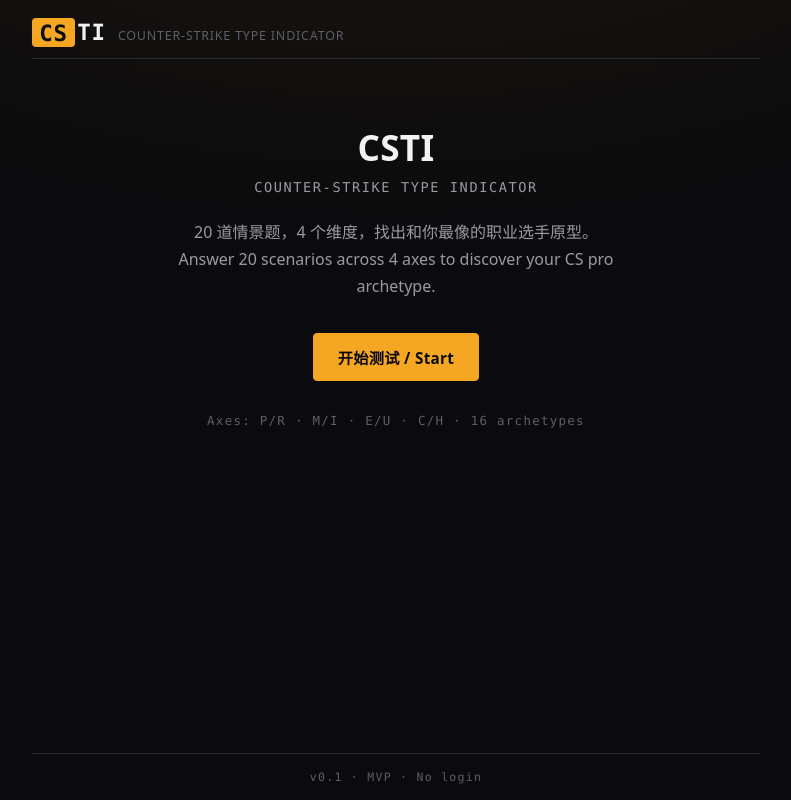
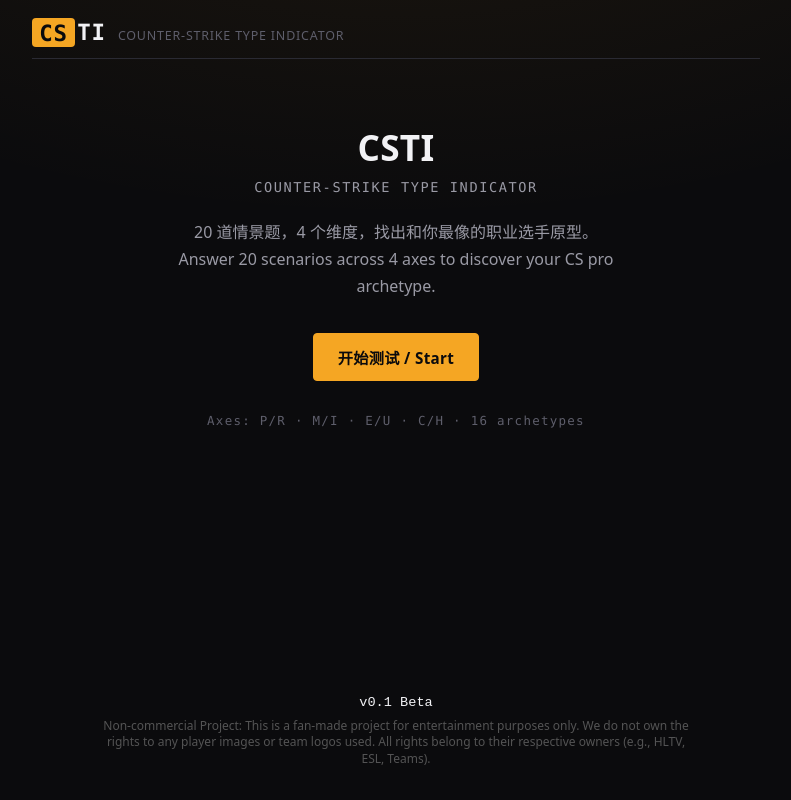
Before and after one commit to Yuanzhe-Liu6/CSTI, a React (Vite) app in the folder frontend/: page / in a window 1280 px wide. Shown: the whole page, without its empty margins (244-1035 px from the left). Built offline with nearby package versions, Linux system fonts and the light colour scheme; no server answers.

Commit message:
Add footer status and disclaimer.

```diff
--- a/frontend/src/App.jsx
+++ b/frontend/src/App.jsx
@@ -20,7 +20,14 @@
         </Routes>
       </main>
       <footer className="site-footer">
-        <span>v0.1 · MVP · No login</span>
+        <div className="footer-status">
+          <span>v0.1 Beta</span>
+        </div>
+        <p className="disclaimer">
+          Non-commercial Project: This is a fan-made project for entertainment purposes only.
+          We do not own the rights to any player images or team logos used.
+          All rights belong to their respective owners (e.g., HLTV, ESL, Teams).
+        </p>
       </footer>
     </div>
   );
--- a/frontend/src/styles.css
+++ b/frontend/src/styles.css
@@ -81,13 +81,25 @@
 }
 
 .site-footer {
-  border-top: 1px solid var(--border);
-  padding: 1rem 0;
+  padding: 2rem 1rem;
   text-align: center;
-  font-family: var(--mono);
-  font-size: 0.72rem;
-  color: var(--text-mute);
-  letter-spacing: 0.08rem;
+  border-top: 1px solid var(--border-color); /* 增加一条细线提升质感 */
+}
+
+.footer-status {
+  font-size: 0.85rem;
+  color: var(--text-muted);
+  margin-bottom: 0.5rem;
+  font-family: ui-monospace, monospace; /* 让版本号更有代码感 */
+}
+
+.disclaimer {
+  max-width: 600px;
+  margin: 0 auto;
+  font-size: 0.75rem; /* 字体要比主要内容小 */
+  line-height: 1.4;
+  color: #666; /* 降低对比度，不抢戏 */
+  opacity: 0.8;
 }
 
 /* ───── Generic page ───── */
```
